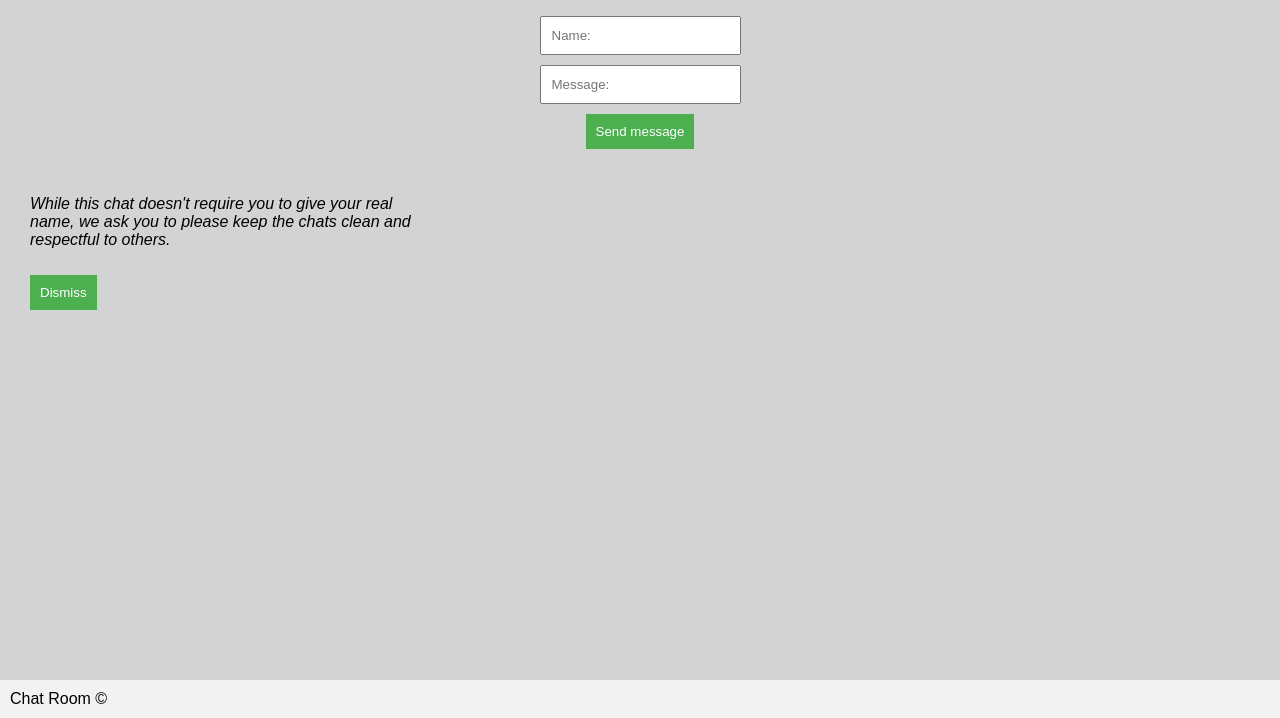
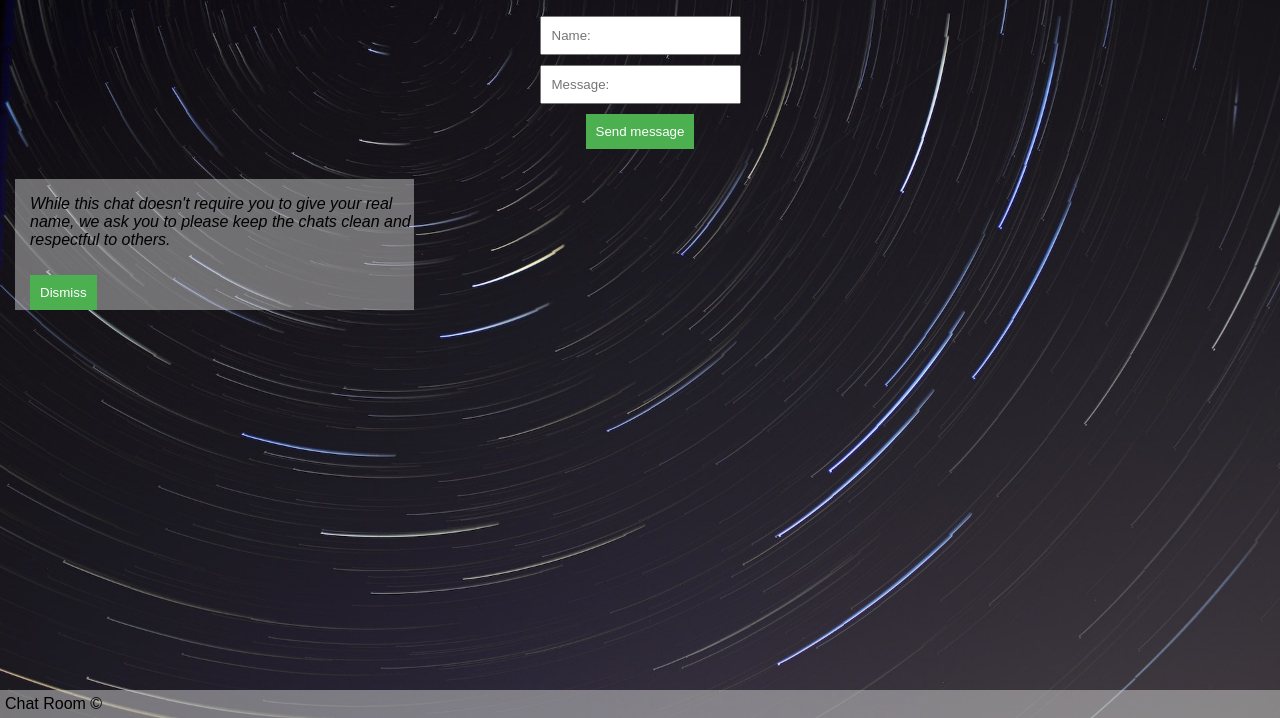
Before and after one commit to alecwixom/Capstone, a website: page Public/index.html in a window 1280 px wide. Shown: the part 82-800 px from the top of the page. Drawn offline with nearby package versions, Linux system fonts and the light colour scheme; no server answers.

Commit message:
Added a better background and styled the message box's/aside box

```diff
--- a/Public/style.css
+++ b/Public/style.css
@@ -2,12 +2,14 @@ body {
     font-family: Arial, sans-serif;
     margin: 0;
     padding: 0;
-    background-color: lightgray;
+    background: url(Background.jpg);
+    background-size: cover;
 }
 
 h1 {
     text-align: center;
     margin-top: 30px;
+    color: white;
 }
 
 form {
@@ -43,7 +45,7 @@ button:hover {
 }
 
 .message-card {
-    background-color: #f2f2f2;
+    background-color: #f2f2f2d0;
     width: 300px;
     padding: 10px;
     margin: 10px;
@@ -78,8 +80,8 @@ button.delete-btn:hover {
     left: 0;
     bottom: 0;
     width: 100%;
-    background-color: #f2f2f2;
-    padding: 10px;
+    background-color: rgba(211, 211, 211, 0.5);
+    padding: 5px;
 }
 
 aside {
@@ -88,5 +90,5 @@ aside {
     margin-left: 15px;
     float: left;
     font-style: italic;
-    background-color: lightgray;
+    background-color: rgba(211, 211, 211, 0.473);
 }
```
Also changed, not shown: Public/Background.jpg (added).
